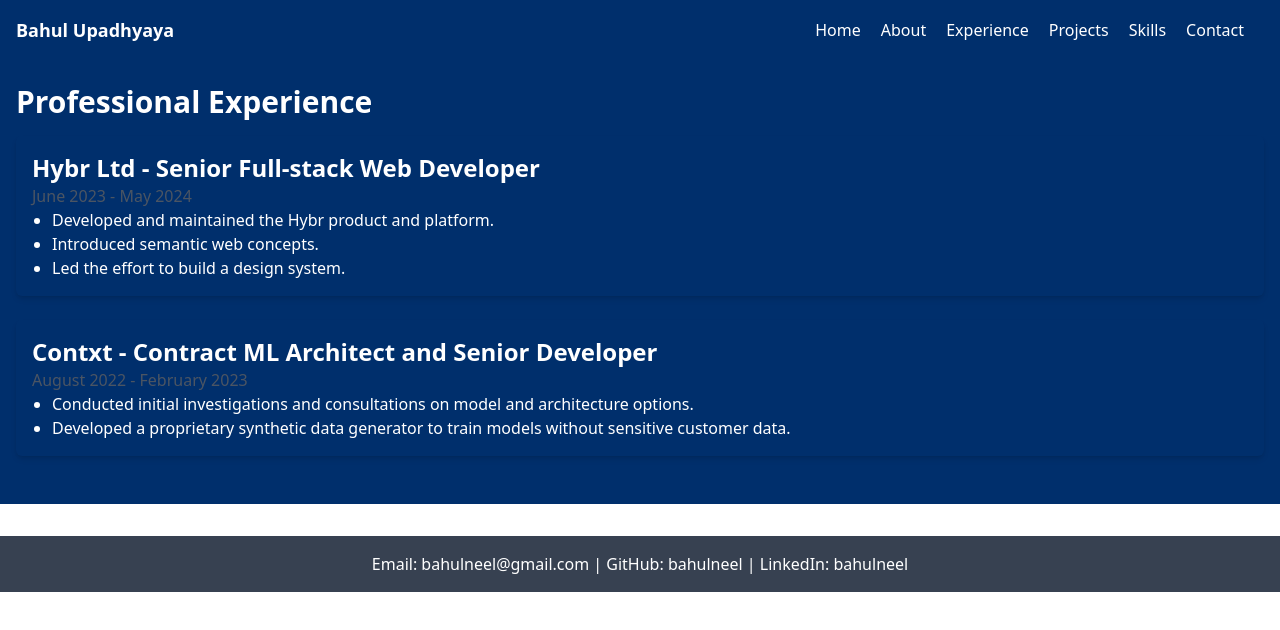
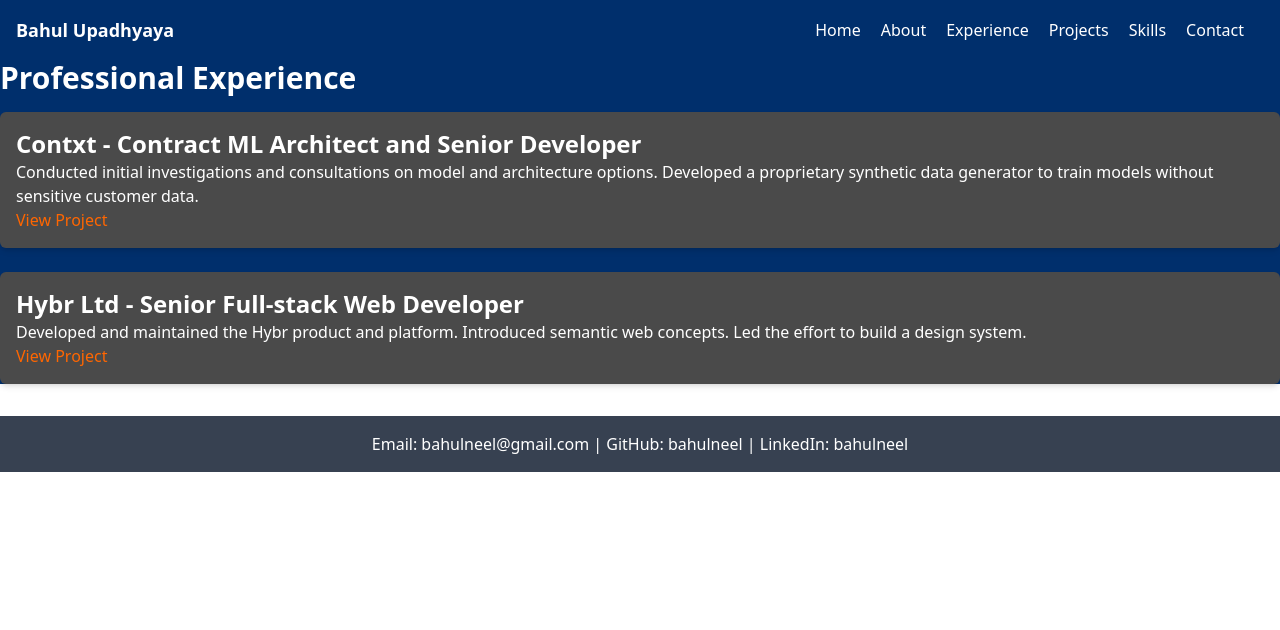
Before and after one commit to bahulneel/bahulneel.github.io, a Next.js app: page /experience in a window 1280 px wide. Shown: the top 630 px of the page. Built offline with nearby package versions, Linux system fonts and the light colour scheme.

Commit message:
Updated the colours

```diff
--- a/pages/about.js
+++ b/pages/about.js
@@ -3,7 +3,7 @@
 
 function Page() {
   return (
-    <div className="container mx-auto px-4 py-6 bg-secondary-lightGray">
+    <div className="container mx-auto">
       <Head>
         <title>About Me</title>
       </Head>
--- a/pages/experience.js
+++ b/pages/experience.js
@@ -3,29 +3,24 @@
 
 function Page() {
   return (
-    <div className="container mx-auto px-4 py-6 bg-primary-darkBlue">
+    <div className="container mx-auto bg-primary-darkBlue text-accent-white">
       <Head>
         <title>Experience</title>
       </Head>
-      <h1 className="text-3xl font-bold mb-4 text-accent-white">Professional Experience</h1>
-      <div className="mb-6 p-4 rounded-md shadow-md">
-        <h2 className="text-2xl font-semibold text-accent-white">Hybr Ltd - Senior Full-stack Web Developer</h2>
-        <p className="text-gray-600 text-accent-white">June 2023 - May 2024</p>
-        <ul className="list-disc ml-5">
-          <li className="text-accent-white">Developed and maintained the Hybr product and platform.</li>
-          <li className="text-accent-white">Introduced semantic web concepts.</li>
-          <li className="text-accent-white">Led the effort to build a design system.</li>
-        </ul>
+      <h1 className="text-3xl font-bold mb-4">Professional Experience</h1>
+      <div className="grid grid-cols-1 gap-6">
+        <div className="card bg-secondary-gray p-4 rounded-md shadow-md">
+          <h2 className="text-2xl font-semibold">Contxt - Contract ML Architect and Senior Developer</h2>
+          <p className="text-accent-white">Conducted initial investigations and consultations on model and architecture options. Developed a proprietary synthetic data generator to train models without sensitive customer data.</p>
+          <a href="https://github.com/bahulneel/synthetic-data-generator" className="text-accent-orange hover:underline">View Project</a>
+        </div>
+        <div className="card bg-secondary-gray p-4 rounded-md shadow-md">
+          <h2 className="text-2xl font-semibold">Hybr Ltd - Senior Full-stack Web Developer</h2>
+          <p className="text-accent-white">Developed and maintained the Hybr product and platform. Introduced semantic web concepts. Led the effort to build a design system.</p>
+          <a href="https://github.com/bahulneel/hybr-platform" className="text-accent-orange hover:underline">View Project</a>
+        </div>
+        {/* Additional experiences can be added here in a similar format */}
       </div>
-      <div className="mb-6 p-4 rounded-md shadow-md">
-        <h2 className="text-2xl font-semibold text-accent-white">Contxt - Contract ML Architect and Senior Developer</h2>
-        <p className="text-gray-600 text-accent-white">August 2022 - February 2023</p>
-        <ul className="list-disc ml-5">
-          <li className="text-accent-white">Conducted initial investigations and consultations on model and architecture options.</li>
-          <li className="text-accent-white">Developed a proprietary synthetic data generator to train models without sensitive customer data.</li>
-        </ul>
-      </div>
-      {/* Additional experiences can be added here in a similar format */}
     </div>
   );
 }
--- a/pages/index.js
+++ b/pages/index.js
@@ -3,7 +3,7 @@
 
 function Page() {
   return (
-    <div className="container mx-auto px-4 py-6">
+    <div className="container mx-auto">
       <Head>
         <title>Home</title>
       </Head>
--- a/pages/projects.js
+++ b/pages/projects.js
@@ -3,7 +3,7 @@
 
 function Page() {
   return (
-    <div className="container mx-auto px-4 py-6">
+    <div className="container mx-auto">
       <Head>
         <title>Projects</title>
       </Head>
--- a/pages/skills.js
+++ b/pages/skills.js
@@ -3,7 +3,7 @@
 
 function Page() {
   return (
-    <div className="container mx-auto px-4 py-6 bg-secondary-lightGray">
+    <div className="container mx-auto">
       <Head>
         <title>Skills</title>
       </Head>
```
